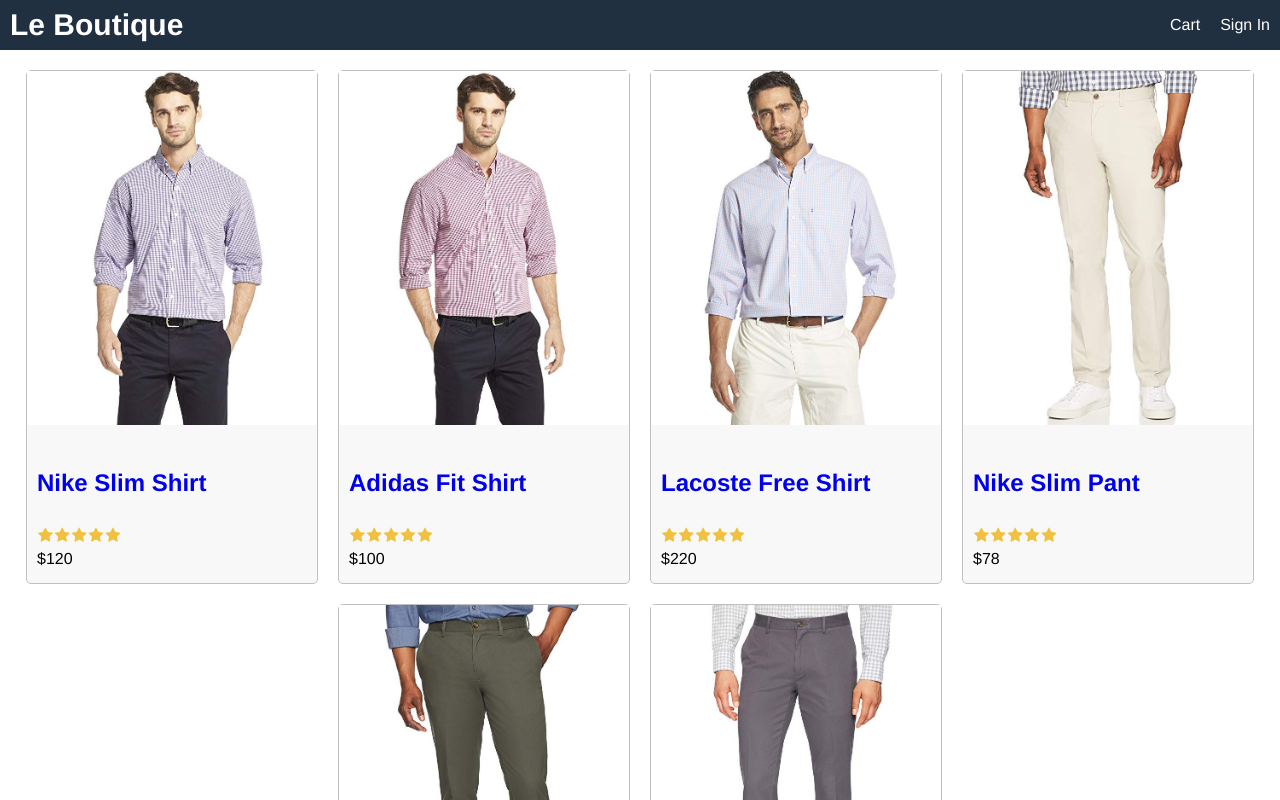
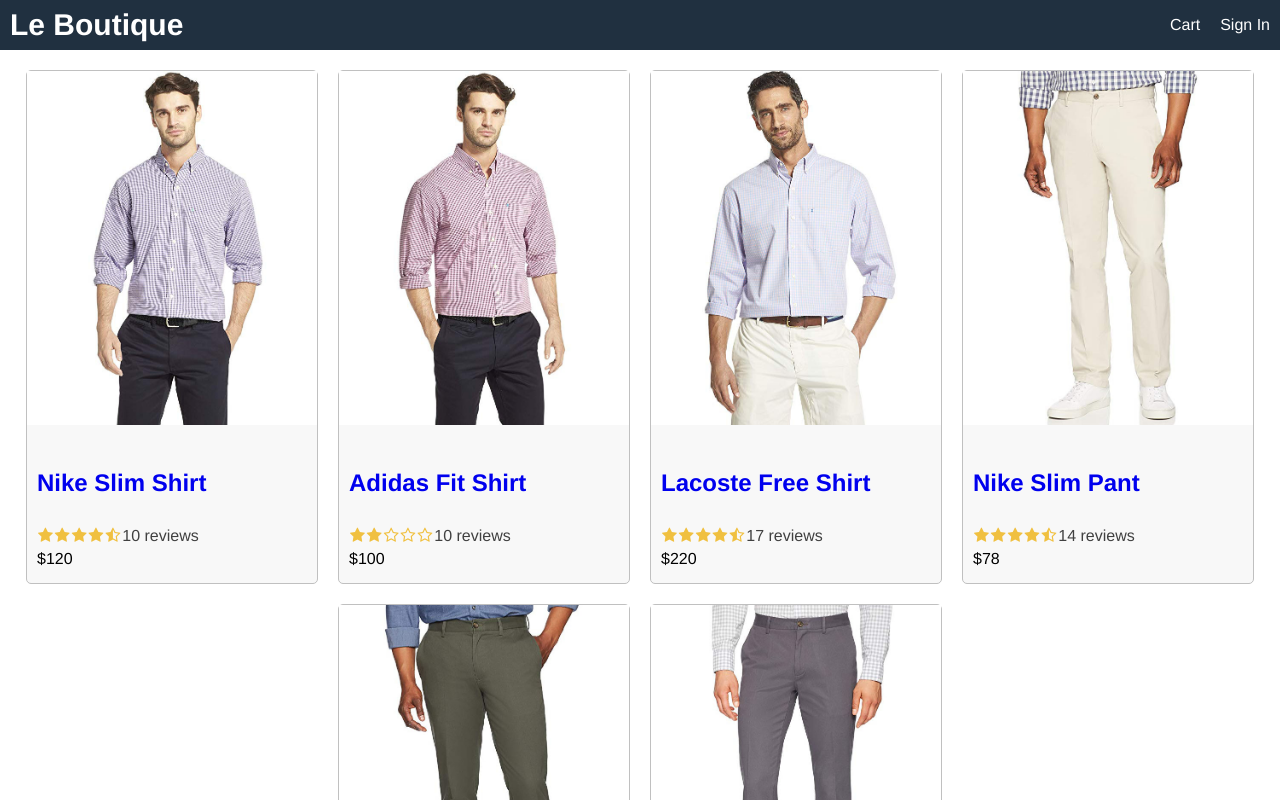
Before and after one commit to Samuel8055/Amazon-app, a React (Create React App) app in the folder client/: page / in a window 1280 px wide. Shown: the top 800 px of the page. Built offline with nearby package versions, Linux system fonts and the light colour scheme.

Commit message:
Created Product and Rating components

```diff
--- a/client/src/App.css
+++ b/client/src/App.css
@@ -121,3 +121,7 @@
   color: #f0c040;
   margin: 0.1rem;
 }
+
+.rating span:last-child {
+  color: #404040;
+}
--- a/client/src/App.js
+++ b/client/src/App.js
@@ -1,5 +1,6 @@
 import './App.css';
 import { data } from './data';
+import { Product } from './components'
 
 const App = () => {
   return (
@@ -18,34 +19,7 @@
         <div className="row center">
           {
             data.products.map(product => (
-              <div className="card" key={product._id}>
-                <a href={`/product/${product._id}`}>
-                  <img src={product.image} alt={product.name} className="medium" />
-                </a>
-                <div className="card-body">
-                  <a href={`/product/${product._id}`}>
-                    <h2>{product.name}</h2>
-                  </a>
-                  <div className="rating">
-                    <span>
-                      <i className="fa fa-star"></i>
-                    </span>
-                    <span>
-                      <i className="fa fa-star"></i>
-                    </span>
-                    <span>
-                      <i className="fa fa-star"></i>
-                    </span>
-                    <span>
-                      <i className="fa fa-star"></i>
-                    </span>
-                    <span>
-                      <i className="fa fa-star"></i>
-                    </span>
-                  </div>
-                  <div className="price">${product.price}</div>
-                </div>
-              </div>
+              <Product product={product} key={product._id} />
             ))
           }
         </div>
--- /dev/null
+++ b/client/src/components/Product.js
@@ -0,0 +1,23 @@
+import Ratings from "./Ratings";
+
+
+const Product = ({ product }) => {
+  return (
+    <div className="card" key={product._id}>
+      <a href={`/product/${product._id}`}>
+        <img src={product.image} alt={product.name} className="medium" />
+      </a>
+      <div className="card-body">
+        <a href={`/product/${product._id}`}>
+          <h2>{product.name}</h2>
+        </a>
+
+        <Ratings rating={product.rating} numReviews={product.numReviews} />
+
+        <div className="price">${product.price}</div>
+      </div>
+    </div>
+  )
+}
+
+export default Product;
--- /dev/null
+++ b/client/src/components/Ratings.js
@@ -0,0 +1,37 @@
+import React from 'react';
+
+const Ratings = ({ rating, numReviews }) => {
+  return (
+    <div className="rating">
+      <span>
+        <i className={
+          rating >= 1 ? "fa fa-star" : rating >= 0.5 ? "fa fa-star-half-o" : "fa fa-star-o"
+        }></i>
+      </span>
+      <span>
+        <i className={
+          rating >= 2 ? "fa fa-star" : rating >= 1.5 ? "fa fa-star-half-o" : "fa fa-star-o"
+        }></i>
+      </span>
+      <span>
+        <i className={
+          rating >= 3 ? "fa fa-star" : rating >= 2.5 ? "fa fa-star-half-o" : "fa fa-star-o"
+        }></i>
+      </span>
+      <span>
+        <i className={
+          rating >= 4 ? "fa fa-star" : rating >= 3.5 ? "fa fa-star-half-o" : "fa fa-star-o"
+        }></i>
+      </span>
+      <span>
+        <i className={
+          rating >= 5 ? "fa fa-star" : rating >= 4.5 ? "fa fa-star-half-o" : "fa fa-star-o"
+        }></i>
+      </span>
+
+    <span>{`${numReviews} reviews`}</span>
+    </div>
+  )
+}
+
+export default Ratings
--- /dev/null
+++ b/client/src/components/index.js
@@ -0,0 +1,2 @@
+export { default as Product } from './Product';
+export { default as Ratings } from './Ratings';
--- a/client/src/data.js
+++ b/client/src/data.js
@@ -20,7 +20,7 @@
       price: 100,
       countInStock: 20,
       brand: "Adidas",
-      rating: 4.0,
+      rating: 2.0,
       numReviews: 10,
       description: "high quality product",
     },
```
Also changed, not shown: client/src/Product.js (added, +36 -0 lines).
